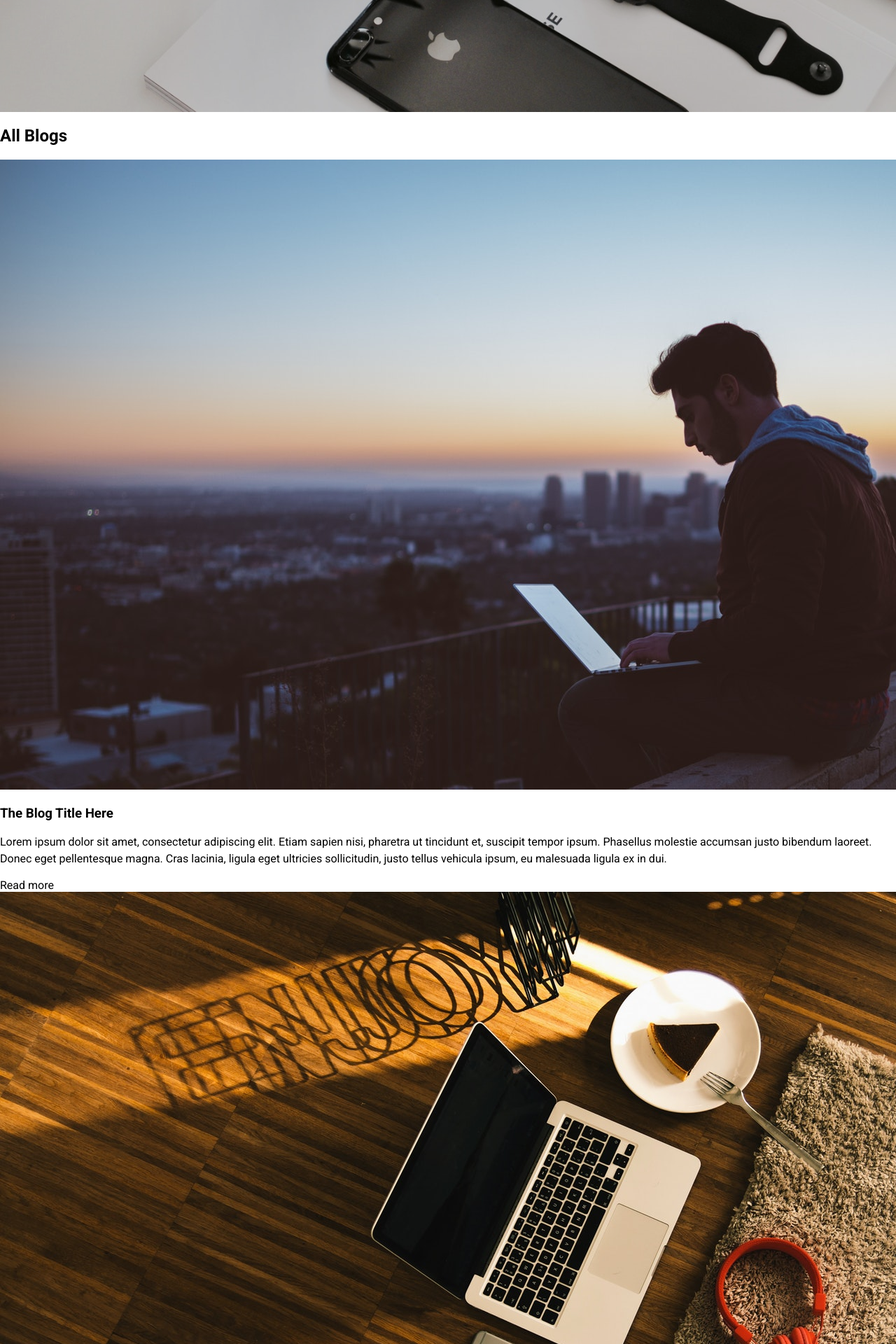
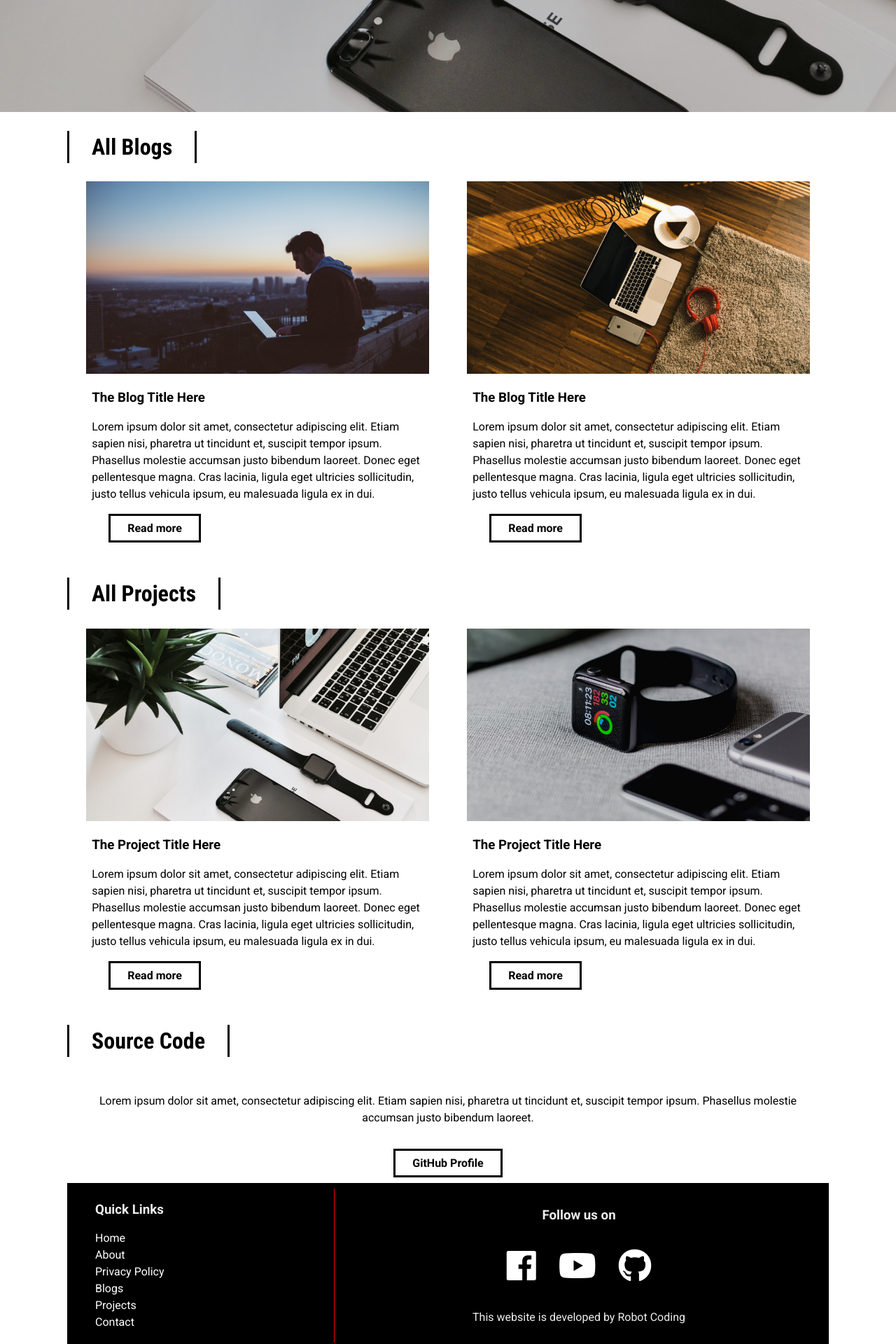
Before and after one commit to fwd-repo/robot-coding, a PHP site: page / in a window 1280 px wide; the page is wider, and only the part inside the window is pictured. Shown: the part 640-2560 px from the top of that part at 70% size. Run offline with PHP 8.4, Linux system fonts and the light colour scheme; some libraries are stand-ins or nearby versions.

Commit message:
Add css styles

```diff
--- a/index.html
+++ b/index.html
@@ -163,7 +163,7 @@
 			<p>
 				Lorem ipsum dolor sit amet, consectetur adipiscing elit. Etiam sapien nisi, pharetra ut tincidunt et, suscipit tempor ipsum. Phasellus molestie accumsan justo bibendum laoreet.
 			</p>
-			<a href="#">GitHub Profile</a>
+			<a href="#" class="btn-readmore">GitHub Profile</a>
 		</section>
 
 		<footer>
--- a/style.css
+++ b/style.css
@@ -167,6 +167,273 @@ nav ul {
 	color: red;
 }
 
+/* Slideout Menu */
+
 #slideout-menu {
 	display: none;
+	background: #2d3436;
+	z-index: 100;
+	position: fixed;
+	transition: 0.4s;
+	margin-top: 72px;
+	width: 100%;
+	text-align: center;
 }
+
+#slideout-menu ul {
+	list-style: none;
+	padding: 0 32px;
+}
+
+#slideout-menu ul li {
+	padding: 8px;
+}
+
+#slideout-menu a {
+	font-family: 'Roboto Condensed', sans-serif;
+	font-family: 20px;
+	color: white;
+}
+
+#slideout-menu input {
+	width: 85%;
+	padding: 8px;
+	font-family: 'Roboto Condensed', sans-serif;
+	font-size: 20px;
+	text-align: center;
+}
+/* Sections */
+
+section {
+	display: flex;
+	justify-content: space-around;
+	flex-wrap: wrap;
+}
+
+.section-heading {
+	font-size: 32px;
+	font-family: 'Roboto Condensed', sans-serif;
+	border-left: 3px solid black;
+	border-right: 3px solid black;
+	transition: all 0.4s;
+	display: inline-block;
+	padding: 4px 32px;
+}
+
+.section-heading:hover {
+	padding: 4px 48px;
+	background: red;
+}
+
+#section-source p {
+	padding: 8px;
+	text-align: center;
+}
+
+#section-source a {
+	margin: 8px;
+	text-align: center;
+}
+
+/* Card */
+
+.card-image {
+	transition: 0.4s;
+}
+
+.card-image:hover {
+	box-shadow: 0 10px 6px -6px #777;
+}
+
+.card .card-description {
+	padding: 0 8px;
+}
+
+/* Button Read more */
+
+.btn-readmore {
+	padding: 8px 24px;
+	border: 3px solid black;
+	transition: 0.4s;
+	display: inline-block;
+	margin-bottom: 24px;
+	margin-left: 24px;
+	font-weight: bold;
+	cursor: pointer;
+	background: white;
+}
+
+.btn-readmore:hover {
+	background: red;
+	text-decoration: none;
+	padding: 8px 64px 8px 24px;
+	color: white;
+}
+
+/* Footer */
+
+footer {
+	background: black;
+	padding: 8px;
+	color: #eee;
+	display: flex;
+}
+
+footer a {
+	color: white;
+}
+
+footer #left-footer {
+	flex: 1;
+	border-right: 1px solid red;
+	padding-left: 32px;
+}
+
+footer #left-footer ul {
+	padding: 0;
+	list-style: none;
+	line-height: 1.5;
+}
+
+footer #right-footer {
+	flex: 2;
+	padding: 8px;
+	text-align: center;
+}
+
+footer #social-media-footer a .fa-facebook,
+footer #social-media-footer a .fa-youtube,
+footer #social-media-footer a .fa-github {
+	color: white;
+	transition: 0.4s;
+}
+
+footer #social-media-footer ul {
+	display: flex;
+	list-style: none;
+	justify-content: center;
+	padding: 0;
+}
+
+footer #social-media-footer ul li {
+	font-size: 48px;
+	padding: 16px;
+	transition: 0.4s;
+}
+
+footer #social-media-footer ul li:hover a .fa-youtube {
+	color: red;
+}
+
+footer #social-media-footer ul li:hover a .fa-facebook {
+	color: #3b5998;
+}
+
+footer #social-media-footer ul li:hover a .fa-github {
+	color: #bbb;
+}
+
+/* Media Queries */
+
+@media (max-width: 900px) {
+	nav ul {
+		display: none;
+	}
+
+	#menu-icon {
+		display: flex;
+	}
+
+	#slideout-menu {
+		/* display: block; */
+	}
+
+	#searchbox {
+		display: none;
+	}
+}
+
+@media (max-width: 719px) {
+	main {
+		width: 95%;
+	}
+
+	section {
+		flex-direction: column;
+	}
+
+	.card,
+	.card .card-image img {
+		width: 100%;
+	}
+
+	footer {
+		flex-direction: column;
+		text-align: center;
+	}
+
+	footer #left-footer {
+		flex: 1;
+		border-right: 0;
+		padding-left: 0;
+	}
+
+	footer #right-footer {
+		background: #eee;
+		color: black;
+	}
+
+	footer #right-footer a {
+		color: black;
+	}
+
+	footer #social-media-footer a .fa-facebook,
+	footer #social-media-footer a .fa-youtube,
+	footer #social-media-footer a .fa-github {
+		color: black;
+		transition: 0.4s;
+	}
+
+}
+
+@media (max-width: 600px) {
+	main {
+		width: 100%;
+	}
+
+	h1 {
+		font-size: 48px;
+	}
+
+	#banner h3 {
+		font-size: 20px;
+	}
+
+	.card {
+		text-align: center;
+	}
+
+	#logo-img {
+		padding: 0;
+	}
+}
+
+@media(min-width:720px) {
+	main {
+		width: 95%;
+	}
+
+	.card {
+		width: 45%;
+	}
+
+	.card .card-image img {
+		width: 100%;
+	}
+}
+
+@media(min-width:1200px) {
+	main {
+		width: 85%;
+	}
+}
```
